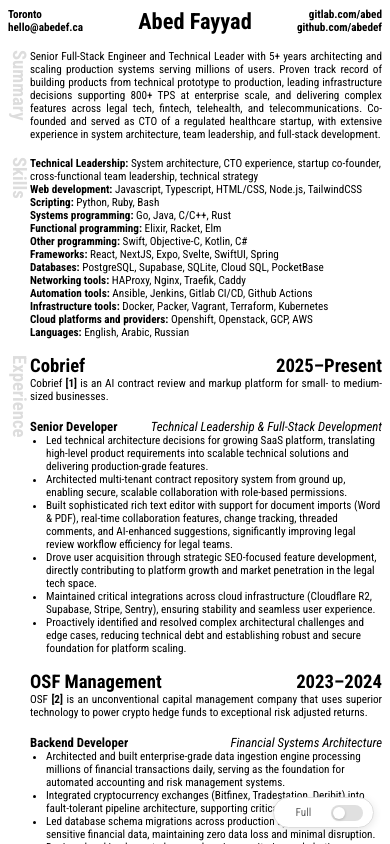
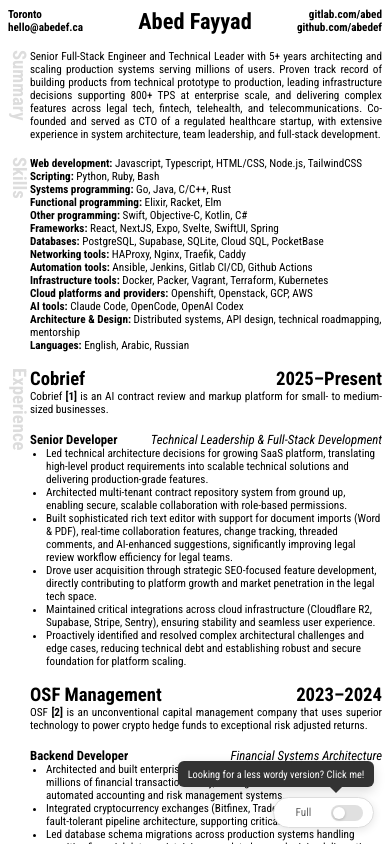
Before and after one commit to abedef/resume, a SvelteKit app: page / in a window 390 px wide. Shown: the top 844 px of the page. Built offline with nearby package versions, Linux system fonts and the light colour scheme.

Commit message:
Tooltips and formatting

```diff
--- a/src/lib/components/ResumeToggle.svelte
+++ b/src/lib/components/ResumeToggle.svelte
@@ -1,10 +1,40 @@
-<script>
-    import { isSimplified } from '$lib/resumeStore';
+<script lang="ts">
+  import { isSimplified } from "$lib/resumeStore";
+  import { onMount } from "svelte";
+
+  let showTooltip = false;
+  let tooltipTimer: number | undefined;
 
   function toggle() {
-        isSimplified.update(n => !n);
+    isSimplified.update((n) => !n);
+    showTooltip = false;
+    if (tooltipTimer) clearTimeout(tooltipTimer);
   }
+
+  onMount(() => {
+    // Show tooltip after a short delay
+    setTimeout(() => {
+      showTooltip = true;
+    }, 500);
+
+    // Hide tooltip after 5 seconds
+    tooltipTimer = setTimeout(() => {
+      showTooltip = false;
+    }, 5500);
+
+    return () => {
+      if (tooltipTimer) clearTimeout(tooltipTimer);
+    };
+  });
 </script>
+
+<div class="toggle-container">
+  {#if showTooltip && !$isSimplified}
+    <div class="tooltip">
+      Looking for a less wordy version? Click me!
+      <div class="tooltip-arrow"></div>
+    </div>
+  {/if}
 
   <button
     class="resume-toggle"
@@ -12,18 +42,64 @@
     aria-label="Toggle between full and simplified resume"
   >
     <div class="toggle-inner">
-        <span class="toggle-label">{$isSimplified ? 'Simple' : 'Full'}</span>
+      <span class="toggle-label">{$isSimplified ? "Simple" : "Full"}</span>
       <div class="toggle-switch" class:simplified={$isSimplified}>
         <div class="toggle-handle"></div>
       </div>
     </div>
   </button>
+</div>
 
 <style>
-    .resume-toggle {
+  .toggle-container {
     position: fixed;
     bottom: 2rem;
     right: 2rem;
+    z-index: 1000;
+  }
+
+  .tooltip {
+    position: absolute;
+    bottom: calc(100% + 10px);
+    right: 0;
+    background: #333;
+    color: white;
+    padding: 0.5rem 0.75rem;
+    border-radius: 6px;
+    font-size: 0.75rem;
+    white-space: nowrap;
+    animation: fadeInBounce 0.5s ease-out;
+    box-shadow: 0 4px 12px rgba(0, 0, 0, 0.15);
+  }
+
+  .tooltip-arrow {
+    position: absolute;
+    bottom: -6px;
+    right: 2rem;
+    width: 0;
+    height: 0;
+    border-left: 6px solid transparent;
+    border-right: 6px solid transparent;
+    border-top: 6px solid #333;
+  }
+
+  @keyframes fadeInBounce {
+    0% {
+      opacity: 0;
+      transform: translateY(10px);
+    }
+    60% {
+      opacity: 1;
+      transform: translateY(-2px);
+    }
+    100% {
+      opacity: 1;
+      transform: translateY(0);
+    }
+  }
+
+  .resume-toggle {
+    position: relative;
     background: white;
     border: 1px solid #ddd;
     border-radius: 2rem;
@@ -31,7 +107,6 @@
     box-shadow: 0 2px 8px rgba(0, 0, 0, 0.1);
     cursor: pointer;
     transition: all 0.3s ease;
-        z-index: 1000;
     font-family: inherit;
   }
 
@@ -64,7 +139,7 @@
   }
 
   .toggle-switch.simplified {
-        background: #4CAF50;
+    background: #4caf50;
   }
 
   .toggle-handle {
@@ -84,9 +159,17 @@
   }
 
   @media screen and (max-width: 620px) {
-        .resume-toggle {
+    .toggle-container {
       bottom: 1rem;
       right: 1rem;
+    }
+
+    .tooltip {
+      font-size: 0.65rem;
+      padding: 0.4rem 0.6rem;
+    }
+
+    .resume-toggle {
       padding: 0.4rem 0.6rem;
     }
 
@@ -111,7 +194,7 @@
   }
 
   @media print {
-        .resume-toggle {
+    .toggle-container {
       display: none;
     }
   }
--- a/src/lib/simple/skills.js
+++ b/src/lib/simple/skills.js
@@ -1,13 +1,31 @@
 export const skills = [
-    { title: "Leadership:", body: "System architecture, CTO experience, startup co-founder, team leadership, technical strategy" },
-    { title: "Languages:", body: "JavaScript, TypeScript, Python, Go, Java, Swift, Rust, Ruby, C/C++, Elixir" },
-    { title: "Frontend:", body: "React, NextJS, Svelte, SwiftUI, TailwindCSS, HTML/CSS" },
-    { title: "Backend:", body: "Node.js, Spring, REST APIs, microservices, WebSockets" },
-    { title: "Databases:", body: "PostgreSQL, MongoDB, Supabase, SQLite, Cloud SQL" },
-    { title: "Infrastructure:", body: "Docker, Kubernetes, Terraform, Ansible, CI/CD (Jenkins, GitHub Actions)" },
-    { title: "Cloud:", body: "AWS, GCP, Cloudflare, OpenShift, OpenStack" },
-    { title: "Networking:", body: "HAProxy, Nginx, Traefik, Caddy" },
-    { title: "Human Languages:", body: "English, Arabic, Russian" },
+  {
+    title: "Languages:",
+    body: "JS/TS, Python, Go, Java, Swift, Rust, Ruby, C/C++, Elixir",
+  },
+  {
+    title: "Frontend:",
+    body: "React, Svelte, SwiftUI, TailwindCSS, HTML/CSS",
+  },
+  {
+    title: "Backend:",
+    body: "Node.js, NextJS, Spring, Django, Ruby on Rails",
+  },
+  {
+    title: "Databases:",
+    body: "PostgreSQL, MongoDB, Supabase, SQLite, Cloud SQL",
+  },
+  {
+    title: "Infrastructure:",
+    body: "Docker, Terraform, Ansible, CI/CD (Jenkins, GitHub Actions)",
+  },
+  { title: "Cloud:", body: "AWS, GCP, Cloudflare, OpenShift, OpenStack" },
+  { title: "Networking:", body: "HAProxy, Nginx, Traefik, Caddy" },
+  {
+    title: "Architecture & Design:",
+    body: "Distributed systems, API design, technical roadmapping, mentorship",
+  },
+  { title: "Fluent in:", body: "English, Arabic, Russian" },
 ];
 
 // TODO Include "I am comfortable working with XYZ languages..."
--- a/src/lib/skills.js
+++ b/src/lib/skills.js
@@ -1,6 +1,8 @@
 export const skills = [
-    { title: "Technical Leadership:", body: "System architecture, CTO experience, startup co-founder, cross-functional team leadership, technical strategy" },
-    { title: "Web development:", body: "Javascript, Typescript, HTML/CSS, Node.js, TailwindCSS" },
+  {
+    title: "Web development:",
+    body: "Javascript, Typescript, HTML/CSS, Node.js, TailwindCSS",
+  },
   { title: "Scripting:", body: "Python, Ruby, Bash" },
   { title: "Systems programming:", body: "Go, Java, C/C++, Rust" },
   { title: "Functional programming:", body: "Elixir, Racket, Elm" },
@@ -8,7 +10,10 @@ export const skills = [
     title: "Other programming:",
     body: "Swift, Objective-C, Kotlin, C#",
   },
-    { title: "Frameworks:", body: "React, NextJS, Expo, Svelte, SwiftUI, Spring" },
+  {
+    title: "Frameworks:",
+    body: "React, NextJS, Expo, Svelte, SwiftUI, Spring",
+  },
   // { title: "UI/UX:", body: "Designing and implementing user interfaces" },
   {
     title: "Databases:",
@@ -18,7 +23,10 @@ export const skills = [
     title: "Networking tools:",
     body: "HAProxy, Nginx, Traefik, Caddy",
   },
-    { title: "Automation tools:", body: "Ansible, Jenkins, Gitlab CI/CD, Github Actions" },
+  {
+    title: "Automation tools:",
+    body: "Ansible, Jenkins, Gitlab CI/CD, Github Actions",
+  },
   {
     title: "Infrastructure tools:",
     body: "Docker, Packer, Vagrant, Terraform, Kubernetes",
@@ -27,10 +35,15 @@ export const skills = [
     title: "Cloud platforms and providers:",
     body: "Openshift, Openstack, GCP, AWS",
   },
+  { title: "AI tools:", body: "Claude Code, OpenCode, OpenAI Codex" },
   // {
   //     title: "Linux server administration:",
   //     body: "managed environments with 100+ hosts",
   // },
+  {
+    title: "Architecture & Design:",
+    body: "Distributed systems, API design, technical roadmapping, mentorship",
+  },
   { title: "Languages:", body: "English, Arabic, Russian" },
   // { body: "Quick to pick up new frameworks and programming languages" },
   // { body: "Creative coding, graphics programming game engine architecture, user interface design, responsive design", },
--- a/src/routes/+page.svelte
+++ b/src/routes/+page.svelte
@@ -38,7 +38,7 @@
         while (match) {
           obj = obj.replace(
             match[0],
-                        `<a href="${match[0]}">[${addLink(match[0])}]</a>`,
+            `<a href="${match[0]}">[${addLink(match[0])}]</a>`
           );
           match = obj.match(matcher);
         }
@@ -54,25 +54,25 @@
         return obj;
 
       default:
-                console.error(
-                    `addLinks() not implemented for type ${typeof obj}`,
-                );
+        console.error(`addLinks() not implemented for type ${typeof obj}`);
         break;
     }
   }
 
-    $: currentData = $isSimplified ? {
+  $: currentData = $isSimplified
+    ? {
         summary: simple_summary,
         skills: simple_skills,
         experience: simple_experience,
         education: simple_education,
-        projects: simple_projects
-    } : {
+        projects: simple_projects,
+      }
+    : {
         summary: raw_summary,
         skills: raw_skills,
         experience: raw_experience,
         education: raw_education,
-        projects: raw_projects
+        projects: raw_projects,
       };
 
   $: summary = addLinks(currentData.summary, true);
@@ -82,8 +82,8 @@
   $: projects = addLinks(currentData.projects);
 
   $: midpoint = Math.ceil(skills.length / 2);
-    $: skillsLeft = skills.slice(0, midpoint - 1);
-    $: skillsRight = skills.slice(midpoint - 1);
+  $: skillsLeft = skills.slice(0, midpoint);
+  $: skillsRight = skills.slice(midpoint);
 
   const showCoursework = false;
 </script>
@@ -241,8 +241,8 @@
           <li>[{i + 1}] <a href={link}>{link}</a></li>
         {:else}
           <p style="text-align: center;">
-                        changes detected – links will be displayed once the page
-                        is refreshed
+            changes detected – links will be displayed once the page is
+            refreshed
           </p>
         {/each}
       </ul>
```
Also changed, not shown: src/lib/simple/projects.js (+10 -5 lines). Lines whose indentation alone changed are shown as unchanged.
